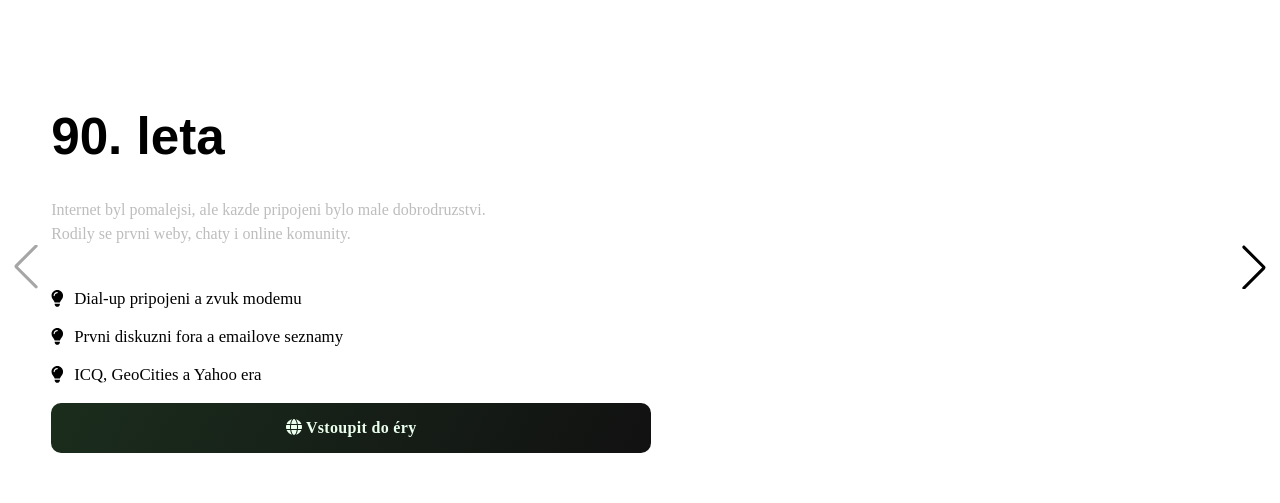
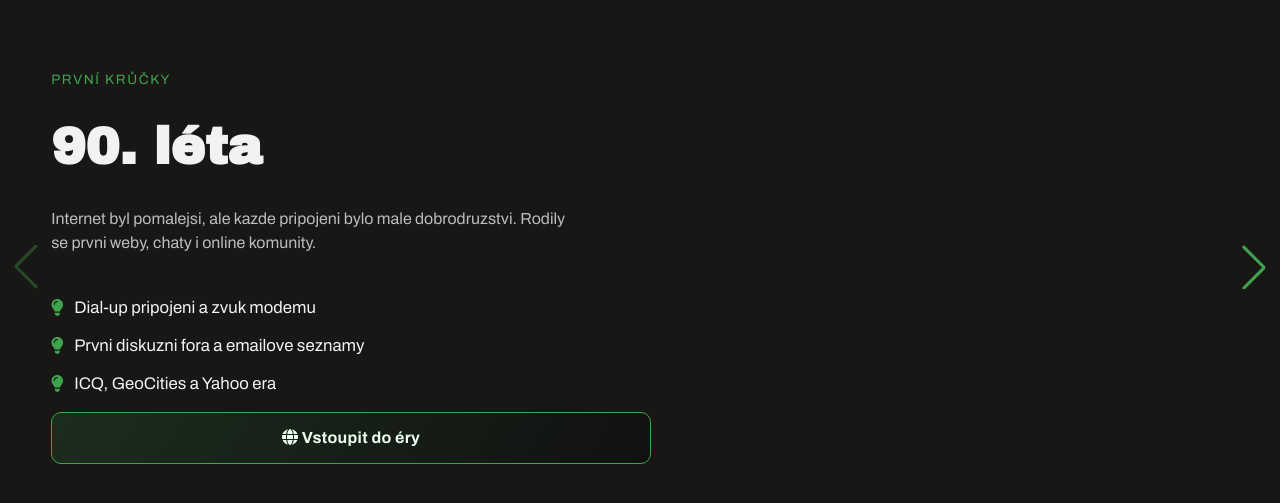
Before and after one commit to daneedev/Hackathon2026, a Vue app: page / in a window 1280 px wide. Shown: the part 1017-1520 px from the top of the page. Built offline with nearby package versions, Linux system fonts and the light colour scheme; no server answers.

Commit message:
feat: integrate 3D model viewer with updated slider and slide components; add CRT model and styles

```diff
--- a/src/App.vue
+++ b/src/App.vue
@@ -29,24 +29,15 @@ import Slide from "./components/Slide.vue";
   <Slider>
     <SwiperSlide>
       <Slide
-        title="90. leta"
+        title="90. léta"
+        label="První krůčky"
         summary="Internet byl pomalejsi, ale kazde pripojeni bylo male dobrodruzstvi. Rodily se prvni weby, chaty i online komunity."
         :highlights="[
           'Dial-up pripojeni a zvuk modemu',
           'Prvni diskuzni fora a emailove seznamy',
           'ICQ, GeoCities a Yahoo era',
         ]"
-        :websites="[
-          { name: 'Space Jam 1996', url: 'https://www.spacejam.com/1996/' },
-          {
-            name: 'CNN 1998 (Web Archive)',
-            url: 'https://web.archive.org/web/19981212015610/http://www.cnn.com/',
-          },
-          {
-            name: 'Yahoo 1997 (Web Archive)',
-            url: 'https://web.archive.org/web/19970110121110/http://www.yahoo.com/',
-          },
-        ]"
+        model-src="/models/CRT.glb"
       />
     </SwiperSlide>
     <SwiperSlide>
--- /dev/null
+++ b/src/components/Model.vue
@@ -0,0 +1,92 @@
+<template>
+  <div ref="container" class="viewer"></div>
+</template>
+
+<script setup>
+import { onMounted, ref } from "vue";
+import * as THREE from "three";
+import { GLTFLoader } from "three/examples/jsm/loaders/GLTFLoader.js";
+import { OrbitControls } from "three/examples/jsm/controls/OrbitControls.js";
+
+const container = ref(null);
+
+const props = defineProps({
+  modelSrc: String,
+});
+
+onMounted(() => {
+  const scene = new THREE.Scene();
+
+  const camera = new THREE.PerspectiveCamera(
+    30,
+    container.value.clientWidth / container.value.clientHeight,
+    0.1,
+    1000,
+  );
+  camera.position.set(1, 1, 3);
+
+  const renderer = new THREE.WebGLRenderer({
+    antialias: true,
+    alpha: true, // transparent background
+  });
+
+  renderer.setSize(container.value.clientWidth, container.value.clientHeight);
+
+  container.value.appendChild(renderer.domElement);
+
+  const controls = new OrbitControls(camera, renderer.domElement);
+  controls.enableDamping = true;
+
+  const swiperElement = container.value.closest(".swiper");
+  const swiperInstance = swiperElement?.swiper;
+
+  const lockSwiper = () => {
+    if (swiperInstance) {
+      swiperInstance.allowTouchMove = false;
+    }
+  };
+
+  const unlockSwiper = () => {
+    if (swiperInstance) {
+      swiperInstance.allowTouchMove = true;
+    }
+  };
+
+  controls.addEventListener("start", lockSwiper);
+  controls.addEventListener("end", unlockSwiper);
+
+  renderer.domElement.addEventListener("pointerdown", (event) => {
+    event.stopPropagation();
+  });
+
+  renderer.domElement.addEventListener("wheel", (event) => {
+    event.stopPropagation();
+  });
+
+  const light = new THREE.HemisphereLight(0xffffff, 0x444444, 1);
+  scene.add(light);
+
+  const loader = new GLTFLoader();
+
+  loader.load(props.modelSrc, (gltf) => {
+    gltf.scene.rotation.y = Math.PI - 0.5;
+
+    scene.add(gltf.scene);
+  });
+
+  function animate() {
+    requestAnimationFrame(animate);
+    controls.update();
+    renderer.render(scene, camera);
+  }
+
+  animate();
+});
+</script>
+
+<style>
+.viewer {
+  width: 100%;
+  height: 500px;
+}
+</style>
--- a/src/components/Slide.vue
+++ b/src/components/Slide.vue
@@ -14,17 +14,20 @@
 
       <Button icon="fa-solid fa-globe" label="Vstoupit do éry" />
     </div>
+    <Model v-if="modelSrc" :modelSrc="modelSrc" />
   </section>
 </template>
 
 <script setup lang="ts">
 import Button from "./Button.vue";
+import Model from "./Model.vue";
 
 const props = defineProps<{
   title: string;
   summary: string;
   highlights: string[];
   label?: string;
+  modelSrc?: string;
 }>();
 </script>
 
--- a/src/components/Slider.vue
+++ b/src/components/Slider.vue
@@ -1,6 +1,6 @@
 <template>
   <Swiper
-    :modules="[Mousewheel, Navigation, Keyboard, Pagination]"
+    :modules="[Navigation, Keyboard, Pagination]"
     :direction="'horizontal'"
     :pagination="{
       type: 'progressbar',
@@ -8,7 +8,7 @@
     }"
     :navigation="true"
     :slides-per-view="1"
-    :mousewheel="{ enabled: true, forceToAxis: true, releaseOnEdges: true }"
+    :mousewheel="{ enabled: false }"
     :keyboard="{ enabled: true }"
     :loop="false"
     class="timeline-swiper"
@@ -28,7 +28,7 @@
 
 <script setup lang="ts">
 import { Swiper, SwiperSlide } from "swiper/vue";
-import { Keyboard, Mousewheel, Navigation, Pagination } from "swiper/modules";
+import { Keyboard, Navigation, Pagination } from "swiper/modules";
 import "swiper/swiper-bundle.css";
 </script>
 
--- a/src/main.ts
+++ b/src/main.ts
@@ -9,4 +9,5 @@ import { fab } from "@fortawesome/free-brands-svg-icons";
 
 library.add(fas, far, fab);
 import "./assetts/reset.css";
+import "./assets/main.css";
 createApp(App).component("font-awesome-icon", FontAwesomeIcon).mount("#app");
```
Also changed, not shown: src/env.d.ts (added, +7 -0 lines), package.json (line endings or trailing spaces), 2 other files (tests, documents, lock files or other folders).
